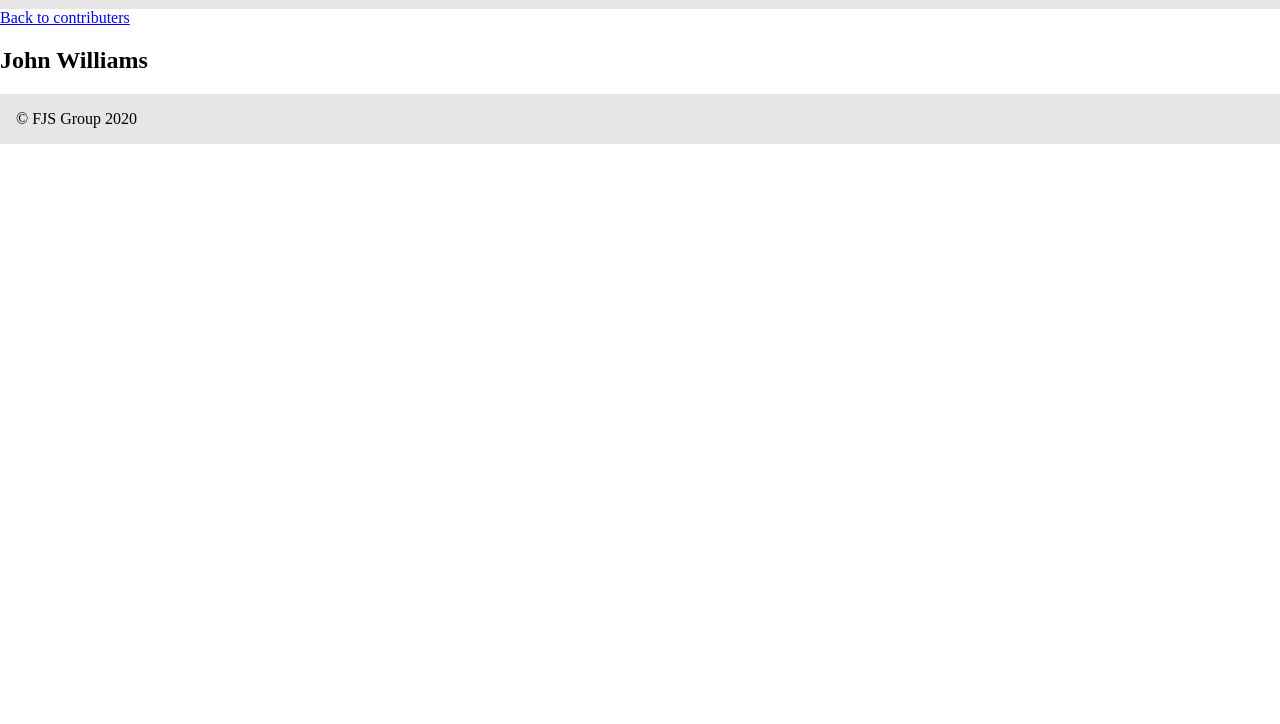
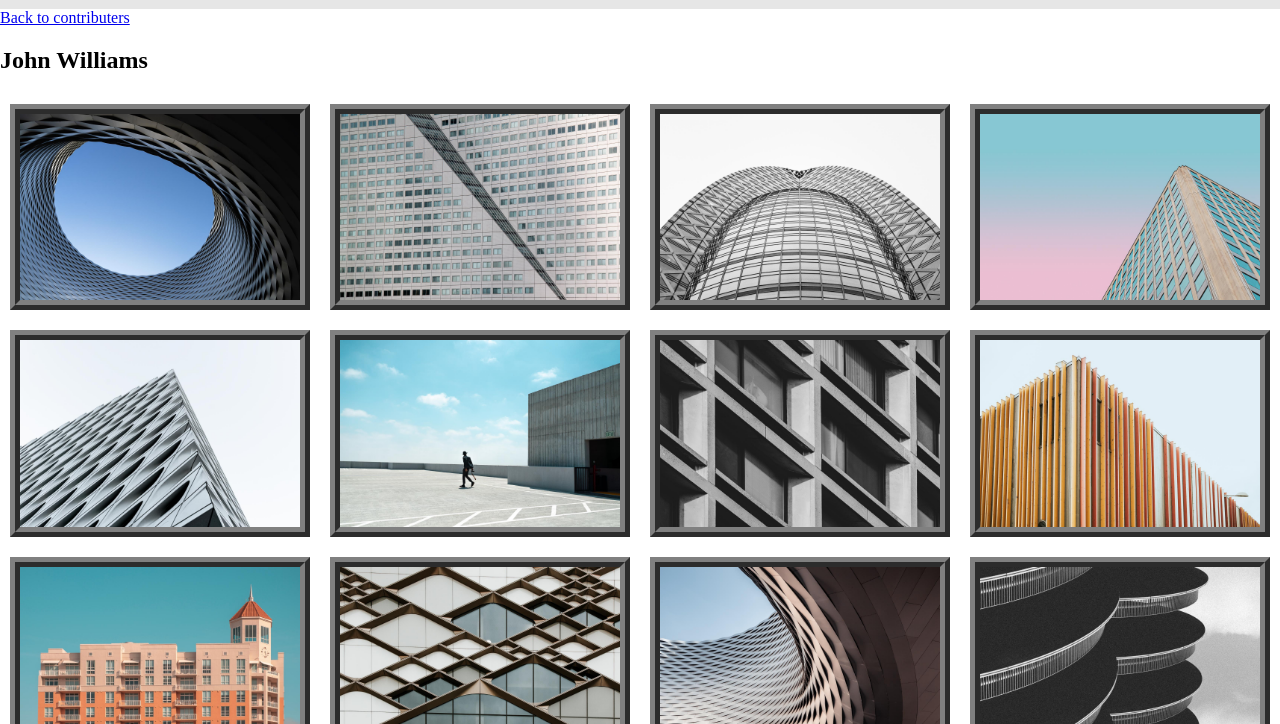
Before and after one commit to Slip55/Group-2-FS1000, a plain HTML site: page john.html in a window 1280 px wide. Shown: the part 76-800 px from the top of the page. Drawn offline with Linux system fonts and the light colour scheme.

Commit message:
finished image loading in galleries

```diff
--- a/CSS/styles.css
+++ b/CSS/styles.css
@@ -215,6 +215,13 @@ a#title:active {
     margin-top: 80px;
 }
 
+#photos img{
+    width: 300px;
+    float: left;
+    margin: 10px;
+    border: 10px ridge grey;
+}
+
 /***** CONTACT PAGE *****/
 
 .three-column {
--- a/JS/image_loading.js
+++ b/JS/image_loading.js
@@ -34,7 +34,8 @@ function loadImage() {
         current_img.onload = imgFound; //if image loads, save this image
         current_img.onerror = imgNotFound; //if image doesnt load, end loop
         let pageID = document.getElementById("pageid").innerHTML; //Grab object to set what folder images are in
-        current_img.src = `Images/${pageID}/image` + img_counts + '.jpeg'; //set source of image
+        let imageid = document.getElementById("imageid").innerHTML; //Grab object to set what the images are called
+        current_img.src = `images/${pageID}/${imageid}` + img_counts + '.jpg'; //set source of image
     }
 }
 
--- a/john.html
+++ b/john.html
@@ -3,6 +3,7 @@
     <head>
         <title>John</title>
         <link rel="stylesheet" href="CSS/styles.css">
+        <script src="JS/image_loading.js"></script>
     </head>
     <body>
         <!--Main Nav-->
@@ -23,8 +24,12 @@
         </nav>
         <!--Main-->
         <main class="clearfix">
+          <h3 id="pageid" hidden>Architecture</h3>
+          <h3 id="imageid" hidden>Architecture-</h3>
+          <h3 id="theme" hidden>Architecture-</h3>
                 <a href="contributers.html">Back to contributers</a>
                 <h2>John Williams</h2>
+                <div id="photos"></div>
         </main>
         <!--Footer-->
         <footer>
```
Also changed, not shown: fai.html (+5 -0 lines), image_loading.html (+2 -2 lines), sasha.html (+5 -0 lines).
